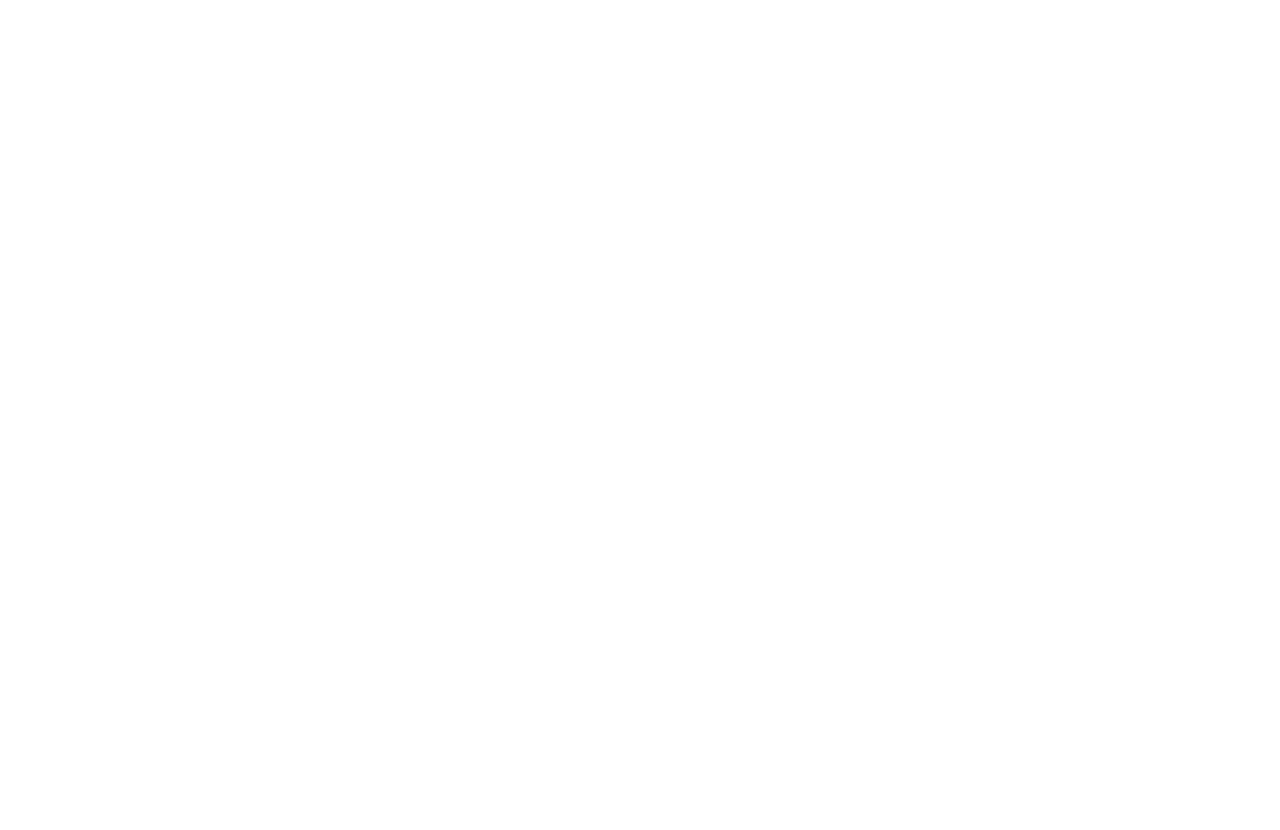
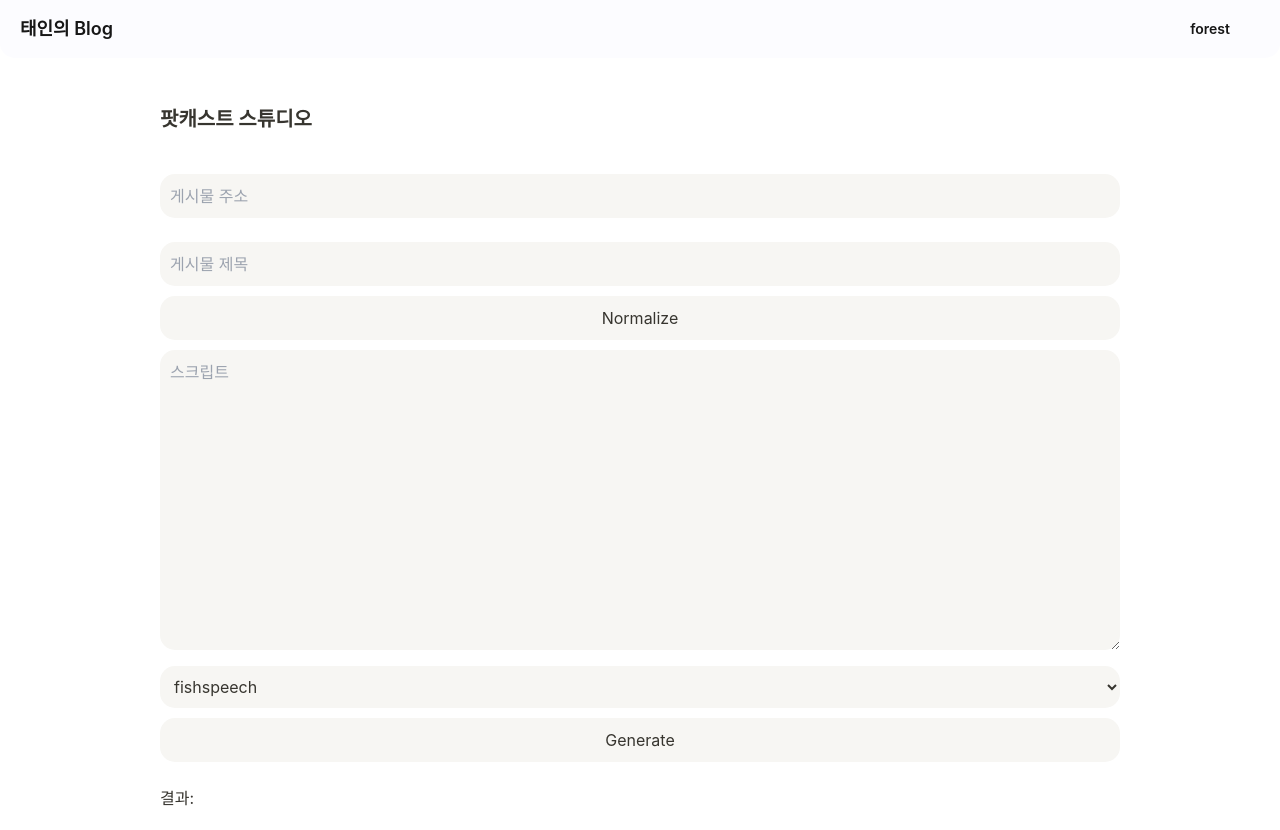
Before and after one commit to IceCream0910/blog, a Next.js app: page /podcastStudio in a window 1280 px wide. Before the commit this address had no page. Before the commit the page ends 800 px from the top, so only its background shows below. Built offline with nearby package versions, Linux system fonts and the light colour scheme; some icons are missing.

Commit message:
update: build 시 ISR 생성되도록 변경

```diff
--- a/pages/[pageId].js
+++ b/pages/[pageId].js
@@ -12,11 +12,29 @@ import { PageHead } from '../components/PageHead'
 import { motion } from 'framer-motion';
 import { useRouter } from 'next/router';
 import { Code, Collection, Equation, Pdf, Modal } from '../utils/notion-components'
+import { getDatabase } from "../utils/get-database"
 
 export async function getStaticPaths() {
-    return {
-        paths: [],
-        fallback: 'blocking'
+    try {
+        const [mainData, forestData] = await Promise.all([
+            getDatabase("1a346171ed574b0a9c1c3f5a29b39919"),
+            getDatabase("ff85c8c8bc3345babf2f7970d86506d4")
+        ]);
+
+        const paths = [...mainData.results, ...forestData.results].map((page) => ({
+            params: { pageId: page.id }
+        }));
+
+        return {
+            paths,
+            fallback: 'blocking'
+        }
+    } catch (error) {
+        console.error('Error fetching databases:', error);
+        return {
+            paths: [],
+            fallback: 'blocking'
+        }
     }
 }
 
--- a/pages/forest/docs.js
+++ b/pages/forest/docs.js
@@ -43,8 +43,11 @@ export default function Forest({ list }) {
       <div className="flex items-center gap-4 flex-wrap">
         {list.map((post) => (
           <Link href={`/${post.id}`} key={post.id} className="no-underline transition-all opacity-50 hover:opacity-100">
-            <motion.h2 style={{ color: 'var(--foreground)', wordBreak: 'keep-all', overflowWrap: 'break-word' }}
-              className="text-lg m-0 h-full md:text-2xl" layoutId={`title-${post.id}`}>
+            <motion.h2
+              style={{ color: 'var(--foreground)', wordBreak: 'keep-all', overflowWrap: 'break-word' }}
+              className="text-lg m-0 h-full md:text-2xl"
+              whileHover={{ scale: 1.02 }}
+              whileTap={{ scale: 0.98 }}>
               {post.properties.이름.title[0]?.plain_text}
             </motion.h2>
           </Link>
--- a/pages/forest/index.js
+++ b/pages/forest/index.js
@@ -5,6 +5,7 @@ import { motion } from 'framer-motion';
 import IonIcon from "@reacticons/ionicons";
 import { useRouter } from 'next/navigation';
 import { SliderTabBar } from "../../components/SliderTabBar";
+
 
 export async function getStaticProps() {
   try {
--- /dev/null
+++ b/pages/podcastStudio.tsx
@@ -0,0 +1,121 @@
+import * as React from 'react'
+import { PageHead } from '../components/PageHead'
+
+import styles from '../components/styles.module.css'
+
+export default function Page404({ site, pageId, error }) {
+  const [url, setUrl] = React.useState('')
+  const [script, setScript] = React.useState('')
+  const [title, setTitle] = React.useState('')
+  const [isNormalized, setIsNormalized] = React.useState(false)
+  const [space, setSpace] = React.useState('fishaudio/fish-speech-1')
+  const [result, setResult] = React.useState('')
+  const [isLoading, setIsLoading] = React.useState(false)
+
+  const handleNormalize = async () => {
+    try {
+      if (!url) {
+        alert('게시물 주소를 입력해주세요.')
+        return
+      }
+      setIsLoading(true)
+      const response = await fetch(`https://podcast.yuntae.in/normalize?url=${encodeURIComponent(url)}`, {
+        headers: {
+          'allowed-request': 'true'
+        }
+      })
+      const data = await response.json()
+      console.log(data)
+      setScript(data.normalizedText)
+      setTitle(data.title)
+      setIsNormalized(true)
+    } catch (error) {
+      console.error('Normalize error:', error)
+    } finally {
+      setIsLoading(false)
+    }
+  }
+
+  const handleGenerate = async () => {
+    try {
+      if (!script || !title) {
+        alert('스크립트와 제목을 모두 입력해주세요.')
+        return
+      }
+      setIsLoading(true)
+      const response = await fetch('https://podcast.yuntae.in/create', {
+        method: 'POST',
+        headers: {
+          'Content-Type': 'application/json',
+          'allowed-request': 'true'
+        },
+        body: JSON.stringify({
+          title,
+          text: script,
+          space
+        })
+      })
+      const data = await response.json()
+      setResult(JSON.stringify(data, null, 2))
+    } catch (error) {
+      console.error('Generate error:', error)
+    } finally {
+      setIsLoading(false)
+    }
+  }
+  return (
+    <>
+      <PageHead site={site} title={title || "팟캐스트 스튜디오"} />
+
+      <main style={{ color: 'var(--fg-color)', padding: '20px' }}>
+        <h1 style={{ fontSize: '20px', fontWeight: 'bold' }}>팟캐스트 스튜디오</h1>
+        <br />
+        <input
+          type="text"
+          value={url}
+          onChange={(e) => setUrl(e.target.value)}
+          placeholder="게시물 주소"
+          style={{ width: '100%', padding: '10px', fontSize: '16px', background: 'var(--bg-color-1)', borderRadius: '15px', outline: 'none' }}
+        />
+        <br /><br />
+        <input
+          type="text"
+          value={title}
+          onChange={(e) => setTitle(e.target.value)}
+          placeholder="게시물 제목"
+          style={{ width: '100%', padding: '10px', fontSize: '16px', background: 'var(--bg-color-1)', borderRadius: '15px', outline: 'none' }}
+        />
+        <br />
+        <button
+          onClick={handleNormalize}
+          disabled={isLoading}
+          style={{ width: '100%', padding: '10px', fontSize: '16px', background: 'var(--bg-color-1)', borderRadius: '15px', outline: 'none', marginTop: '10px' }}
+        >
+          Normalize
+        </button>
+        <textarea
+          value={script}
+          onChange={(e) => setScript(e.target.value)}
+          placeholder="스크립트"
+          style={{ width: '100%', minHeight: '300px', padding: '10px', fontSize: '16px', background: 'var(--bg-color-1)', borderRadius: '15px', outline: 'none', marginTop: '10px' }}
+        />
+        <br />
+        <select style={{ width: '100%', padding: '10px', fontSize: '16px', background: 'var(--bg-color-1)', borderRadius: '15px', outline: 'none', marginTop: '10px' }} value={space} onChange={(e) => setSpace(e.target.value)}>
+          <option value="fishaudio/fish-speech-1">fishspeech</option>
+          <option value="icecream0910/fish-speech-1">self-hosted</option>
+        </select>
+
+        <button
+          onClick={handleGenerate}
+          disabled={isLoading}
+          style={{ width: '100%', padding: '10px', fontSize: '16px', background: 'var(--bg-color-1)', borderRadius: '15px', outline: 'none', marginTop: '10px' }}
+        >
+          {isLoading ? 'Processing...' : 'Generate'}
+        </button>
+        <br /><br />
+        <span>결과: </span>
+        <pre style={{ whiteSpace: 'pre-wrap' }}>{result}</pre>
+      </main>
+    </>
+  )
+}
```
